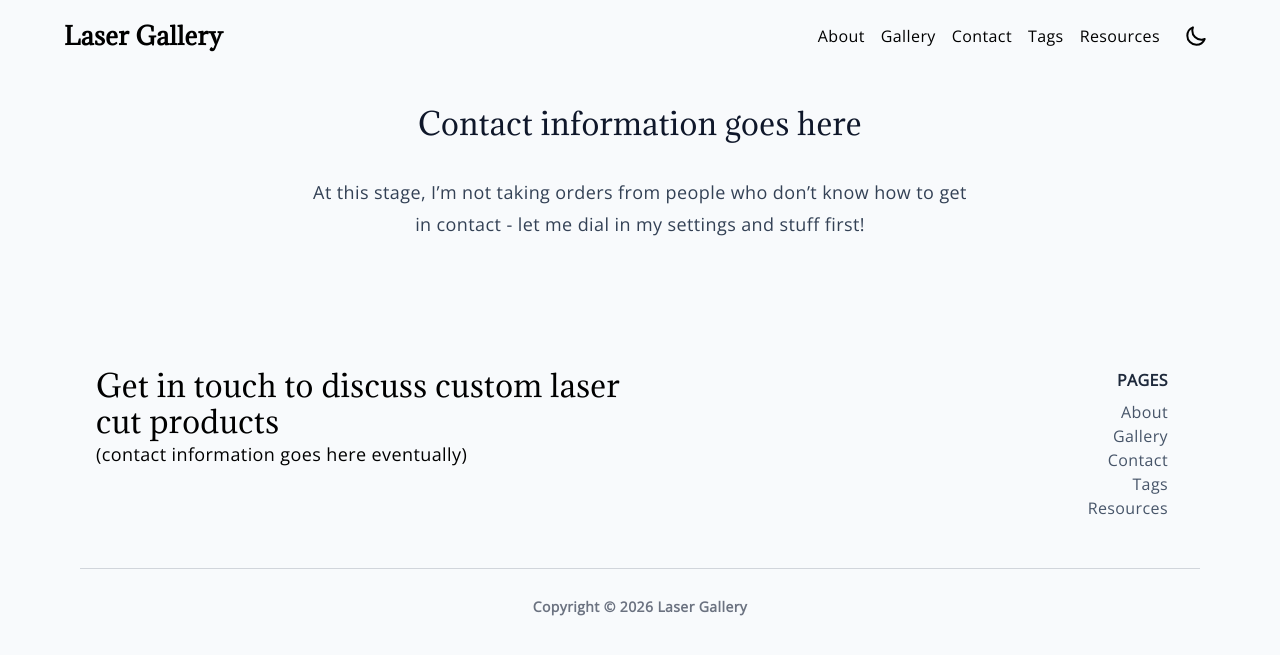
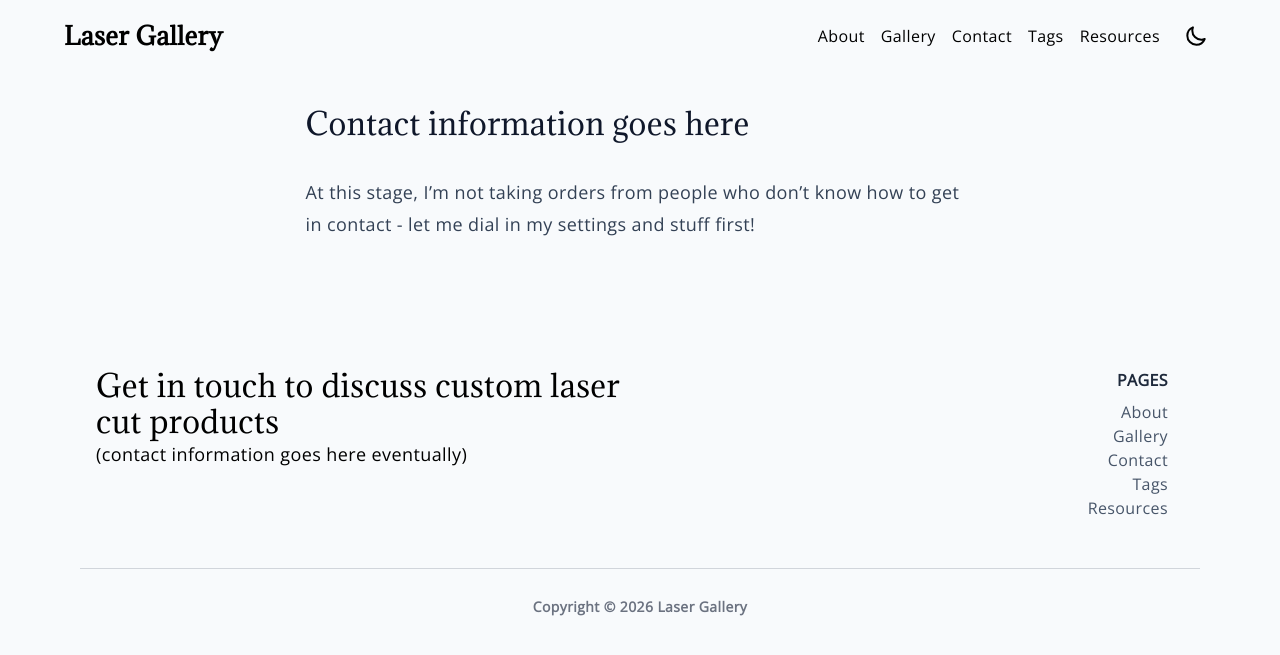
Before and after one commit to paper-engineer/laser-gallery, a Jekyll site: the page built from docs/_pages/contact.md, in a window 1280 px wide. Shown: the top 655 px of the page. Built offline with Jekyll 4.4.1, drawn with Linux system fonts in a browser that asks for light colours.

Commit message:
Update page.html

```diff
--- a/docs/_layouts/page.html
+++ b/docs/_layouts/page.html
@@ -3,7 +3,7 @@ layout: base
 ---
 
 <div class="flex justify-center py-4 md:py-8">
-  <article class="text-center prose md:prose-lg prose-p:font-extralight prose-headings:font-light prose-slate dark:prose-invert">
-  {{ content }}
+  <article class="prose md:prose-lg prose-p:font-extralight prose-headings:font-light prose-slate dark:prose-invert"> <!--removed text-center from class-->
+    {{ content }}
   </article>
 </div>
```
